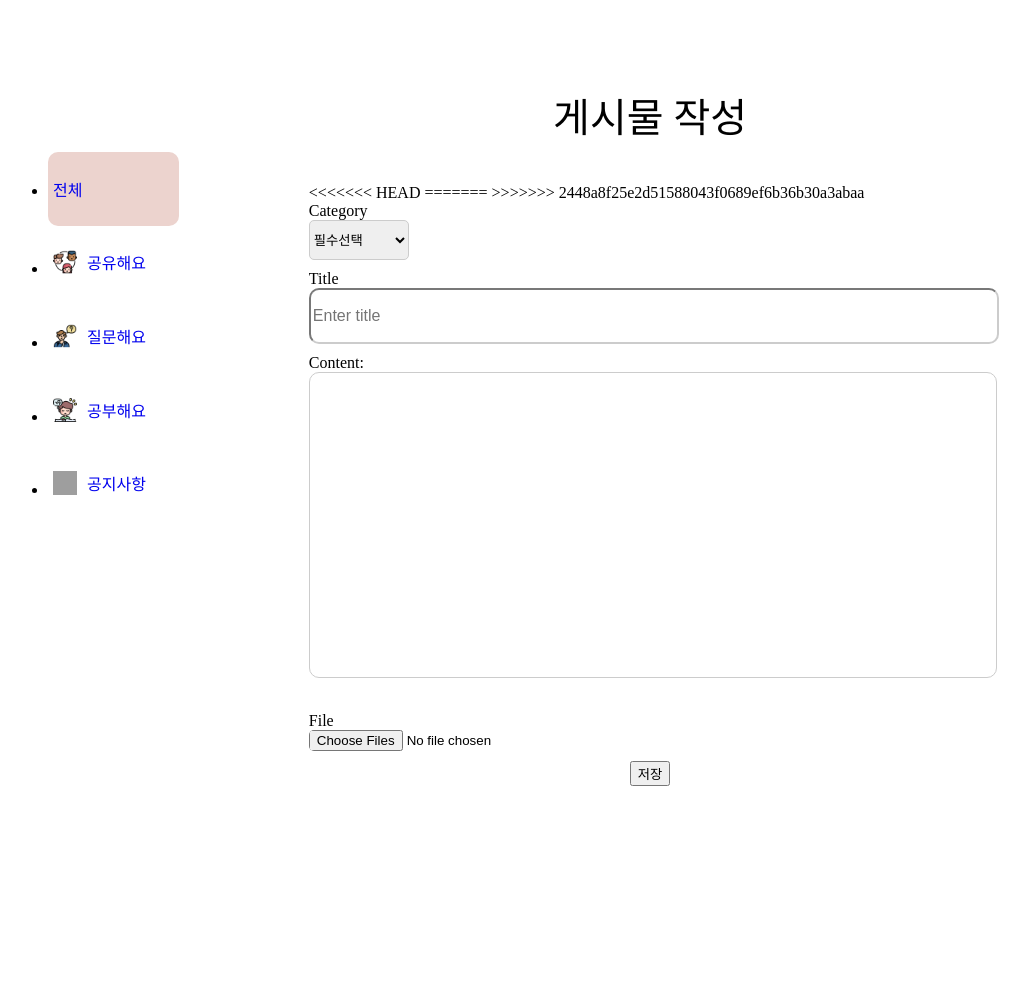
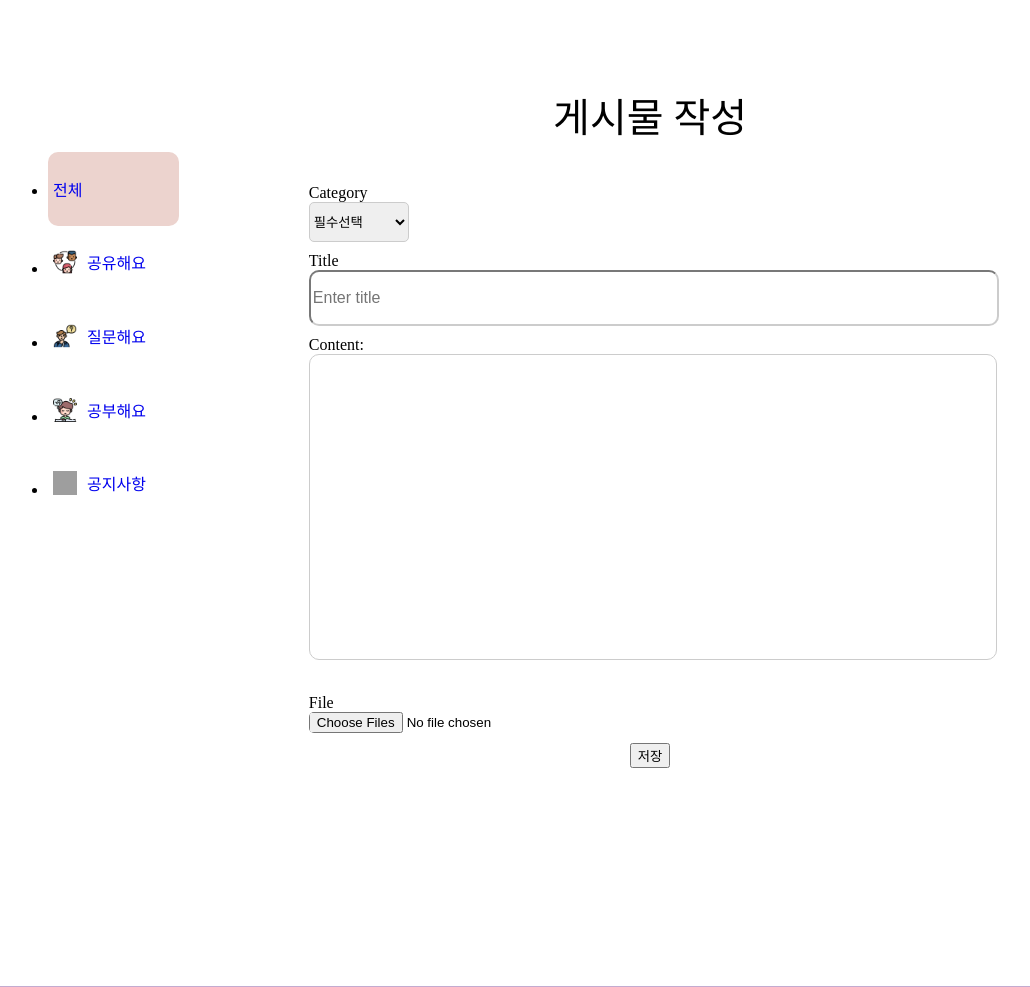
Before and after one commit to giwanii/soomgyo, a Java web app: template soomgyo/src/main/webapp/WEB-INF/views/community/CommunitySaveForm.jsp in a window 1280 px wide. Shown: the part 163-1150 px from the top of the page, without its empty margins (63-1093 px from the left). Run offline with Tomcat 11, a stand-in JSP engine, Linux system fonts and the light colour scheme; the template is opened without the code that fills it, so the values that code supplies are empty; some libraries are stand-ins or nearby versions; grey boxes are pictures that could not be loaded.

Commit message:
12/27 pm 14:07

```diff
--- a/soomgyo/src/main/webapp/WEB-INF/views/community/CommunitySaveForm.jsp
+++ b/soomgyo/src/main/webapp/WEB-INF/views/community/CommunitySaveForm.jsp
@@ -55,10 +55,7 @@
 	<div class="title">
 		<p>게시물 작성</p>
 	</div>
-<<<<<<< HEAD
 
-=======
->>>>>>> 2448a8f25e2d51588043f0689ef6b36b30a3abaa
 	<form name="CommuSaveForm" action="/community" method="post" id="saveForm" enctype="multipart/form-data">
 		<div class=form-group>
 		<label for="category">Category </label><br>
```
